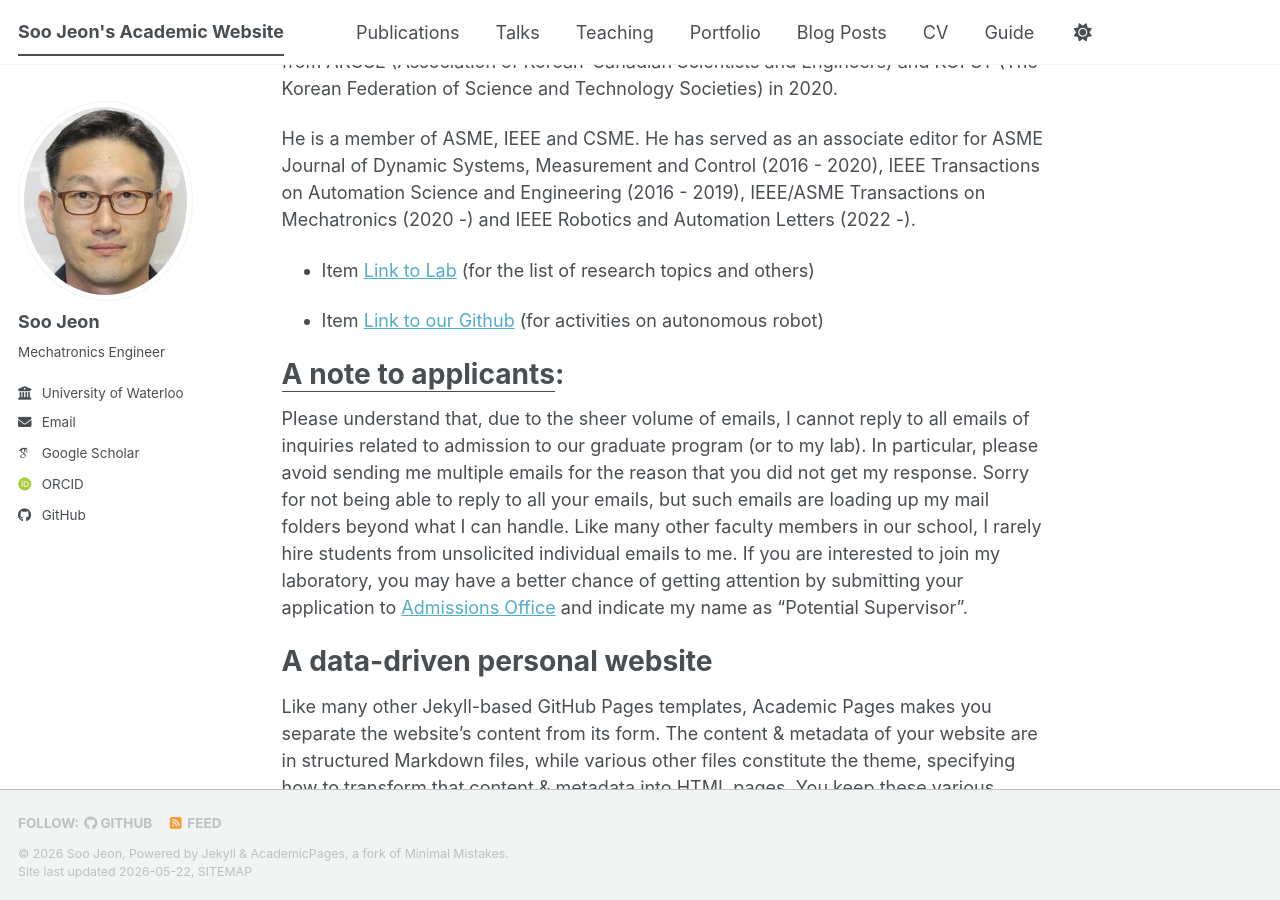
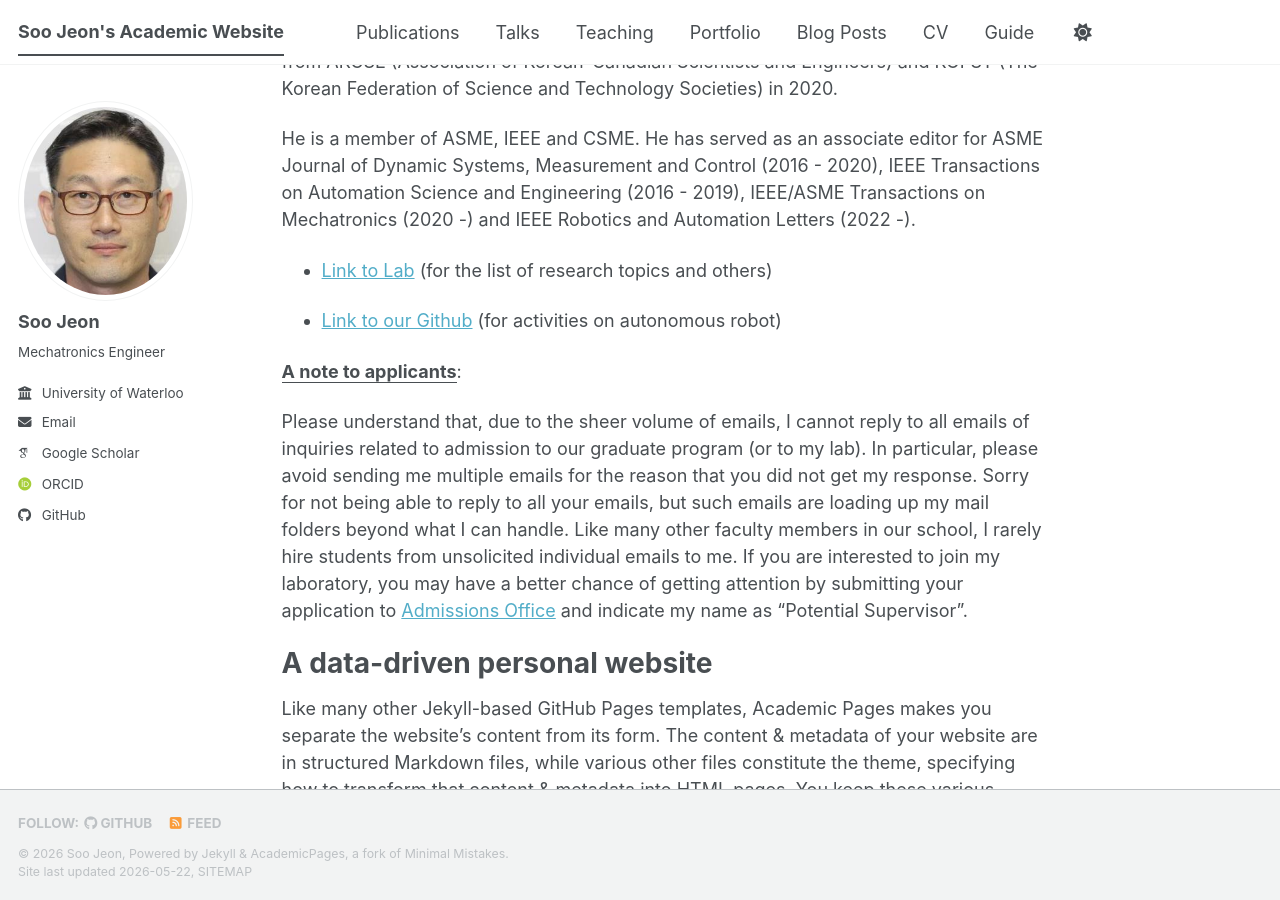
Before and after one commit to soojeon-uw/soojeon-uw.github.io, a Jekyll site: the page built from _pages/about.md, in a window 1280 px wide and 900 px high, scrolled down 385 px. Built offline with Jekyll 4.4.1, drawn with Linux system fonts in a browser that asks for light colours; some web fonts are replaced; a script bundle is joined from its source files by our own code; library files that are not in the unit come from our copies.

Commit message:
Refactor list item formatting in about page for consistency

```diff
--- a/_pages/about.md
+++ b/_pages/about.md
@@ -15,12 +15,12 @@ Professor Jeon is the recipient of the Rudolf Kalman Best Paper Award from the A
 
 He is a member of ASME, IEEE and CSME. He has served as an associate editor for ASME Journal of Dynamic Systems, Measurement and Control (2016 - 2020), IEEE Transactions on Automation Science and Engineering (2016 - 2019), IEEE/ASME Transactions on Mechatronics (2020 -) and IEEE Robotics and Automation Letters (2022 -).
 
-- Item [Link to Lab](https://uwaterloo.ca/wmscl){:target="_blank"} (for the list of research topics and others)
+- [Link to Lab](https://uwaterloo.ca/wmscl){:target="_blank"} (for the list of research topics and others)
 
-- Item [Link to our Github](https://github.com/UW-Advanced-Robotics-Lab){:target="_blank"} (for activities on autonomous robot)
+- [Link to our Github](https://github.com/UW-Advanced-Robotics-Lab){:target="_blank"} (for activities on autonomous robot)
 
-<u>A note to applicants</u>:
-======
+**<u>A note to applicants</u>**:
+
 Please understand that, due to the sheer volume of emails, I cannot reply to all emails of inquiries related to admission to our graduate program (or to my lab). In particular, please avoid sending me multiple emails for the reason that you did not get my response. Sorry for not being able to reply to all your emails, but such emails are loading up my mail folders beyond what I can handle. Like many other faculty members in our school, I rarely hire students from unsolicited individual emails to me. If you are interested to join my laboratory, you may have a better chance of getting attention by submitting your application to [Admissions Office](https://uwaterloo.ca/admissions/) and indicate my name as "Potential Supervisor".
 
 A data-driven personal website
```
